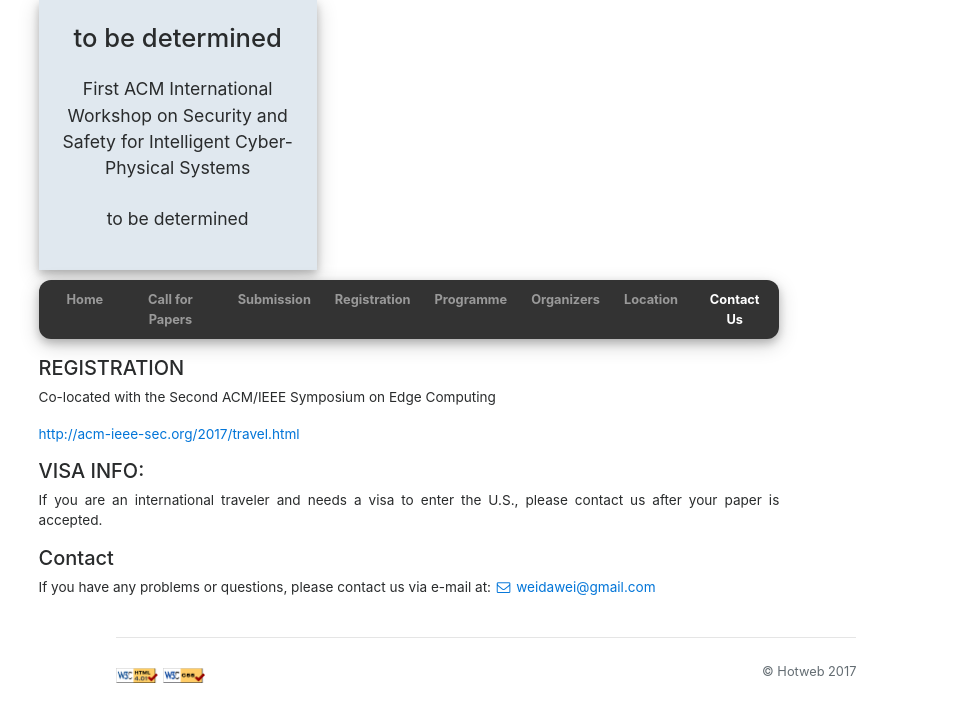
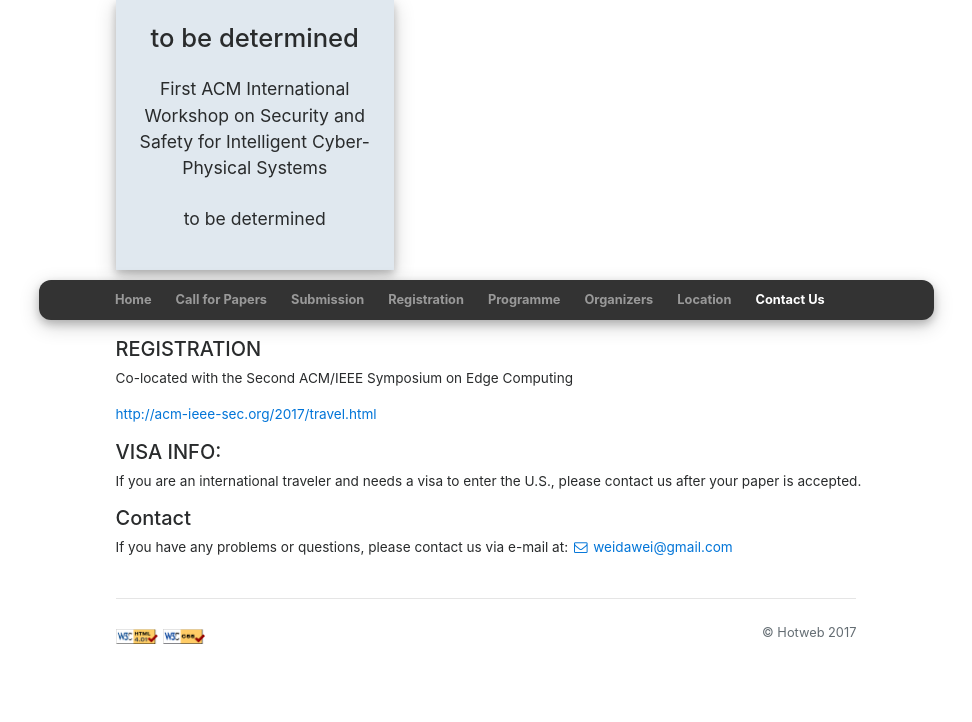
Before and after one commit to diao597576613/SecICPS.github.io, a Jekyll site: the page built from contactus.html, in a window 1280 px wide. Shown: the top 722 px of the page, without its empty margins (154-1126 px from the left). Built offline with Jekyll 4.4.1, drawn with Linux system fonts in a browser that asks for light colours; nearby versions of some CDN libraries.

Commit message:
Revert "Change Width"
This reverts commit c4a5f358121a20f5bc9d0ca451f38c5ca3049e1e.

```diff
--- a/_includes/header.html
+++ b/_includes/header.html
@@ -2,7 +2,7 @@
     <div class="row">
 
         <!--conference info-->
-        <div class="col-xs-6 col-sm-6 col-md-6 col-lg-5 col-xl-4">
+        <div class="col-xs-6 col-sm-6 col-md-6 col-lg-5 col-xl-4 offset-xl-1">
 
             <div class="jumbotron">
                 <img class="img-fluid" src="{{ site.data.conference.logo_path }}">
@@ -44,7 +44,7 @@
     <div class="row">
 
         <!--navbar-->
-        <div class="mynav col-xs-12 col-sm-12 col-md-12 col-lg-12 col-xl-10">
+        <div class="mynav col-xs-12 col-sm-12 col-md-12 col-lg-12 col-xl-12">
                 <nav class="nav navbar-toggleable-sm navbar-inverse">
                     <button class="navbar-toggler" type="button" data-toggle="collapse" data-target="#navbarToggler" aria-controls="navbarToggler"
                         aria-expanded="false" aria-label="Toggle navigation">
--- a/_layouts/page.html
+++ b/_layouts/page.html
@@ -4,7 +4,7 @@
 
 
 <div class="row mt-xs-0 mt-sm-0 mt-md-1 mt-lg-2 mt-xl-2 mb-xs-2 mb-sm-2">
-    <div class="col-xs-12 col-sm-12 col-md-12 col-lg-12 col-xl-10">
+    <div class="col-xs-12 col-sm-12 col-md-12 col-lg-12 col-xl-12 offset-xl-1">
         {{ content }}
     </div>
 </div>
```
